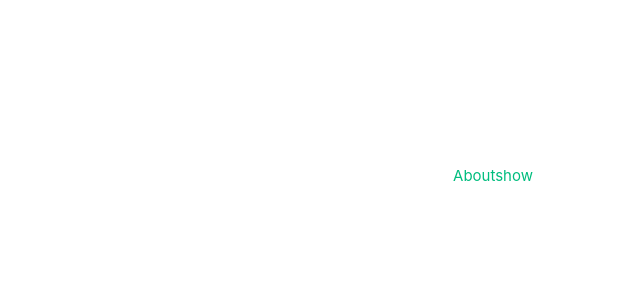
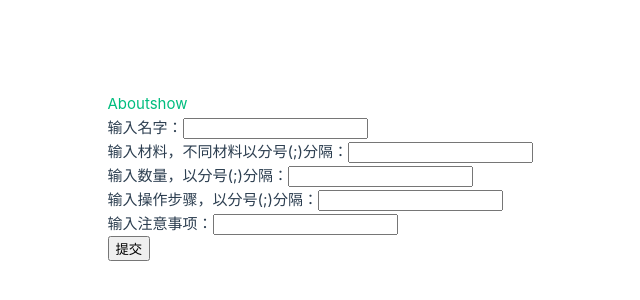
Before and after one commit to mzttsaintly/WhatForToday, a Vue app: page /Display in a window 1280 px wide. Shown: the part 224-524 px from the top of the page, without its empty margins (107-747 px from the left). Built offline with nearby package versions, Linux system fonts and the light colour scheme.

Commit message:
设置提交页面

```diff
--- a/env.d.ts
+++ b/env.d.ts
@@ -1,3 +1,7 @@
 /// <reference types="vite/client" />
 declare module 'lodash-es';
 declare module 'marked';
+declare module '*.vue' {
+    import Vue from "vue";
+    export default Vue;
+}
--- a/package.json
+++ b/package.json
@@ -12,6 +12,7 @@
     "lint": "eslint . --ext .vue,.js,.jsx,.cjs,.mjs,.ts,.tsx,.cts,.mts --fix --ignore-path .gitignore"
   },
   "dependencies": {
+    "axios": "^1.4.0",
     "lodash-es": "^4.17.21",
     "marked": "^4.2.12",
     "vue": "^3.2.45",
--- a/src/App.vue
+++ b/src/App.vue
@@ -1,6 +1,7 @@
 <script setup lang="ts">
 import { RouterLink, RouterView } from 'vue-router'
 import display from './components/display_.vue'
+import addDish from './components/addDish.vue'
 </script>
 
 <template>
@@ -13,7 +14,7 @@ import display from './components/display_.vue'
     </div>
   </header>
   <display />
-
+  <addDish />
   <RouterView />
 </template>
 
--- /dev/null
+++ b/src/components/addDish.vue
@@ -0,0 +1,40 @@
+<script setup>
+import { ref } from 'vue'
+// import axios from "axios";
+const test_url = ref('http://127.0.0.1:5000/add_dishes')
+const new_dish = ref({})
+
+</script>
+
+<template>
+    <form class="add" :action="test_url" method="post">
+        <div class="name">
+            <label for="name" class="name">输入名字：</label>
+            <input type="text" class="name">
+        </div>
+
+        <div class="material">
+            <label for="material" class="material">输入材料，不同材料以分号(;)分隔：</label>
+            <input type="text" class="material">
+        </div>
+
+        <div class="quantity">
+            <label for="quantity" class="quantity">输入数量，以分号(;)分隔：</label>
+            <input type="text" class="quantity">
+        </div>
+
+        <div class="operate">
+            <label for="operate" class="operate">输入操作步骤，以分号(;)分隔：</label>
+            <input type="text" class="operate">
+        </div>
+
+        <div class="tips">
+            <label for="tips" class="tips">输入注意事项：</label>
+            <input type="text" class="tips">
+        </div>
+
+        <div class="submit">
+            <input type="submit" class="submit" value="提交">
+        </div>
+    </form>
+</template>
--- a/tsconfig.json
+++ b/tsconfig.json
@@ -10,5 +10,8 @@
     {
       "path": "./tsconfig.vitest.json"
     }
+  ],
+  "include": [
+    "env.d.ts"
   ]
 }
```
Also changed, not shown: 1 other file (tests, documents, lock files or other folders).
